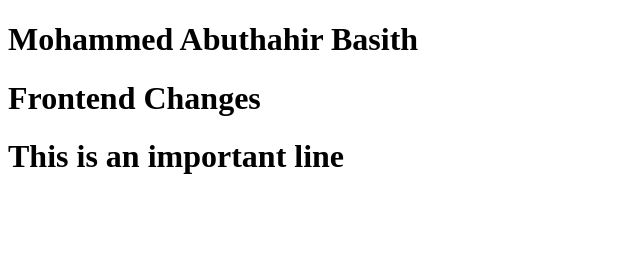
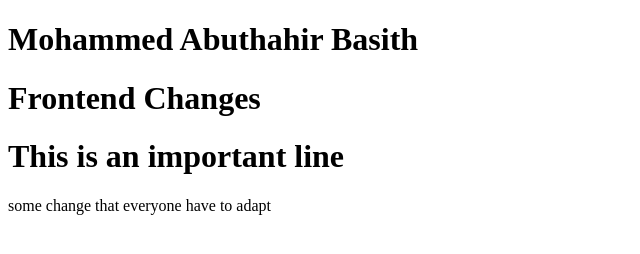
Before and after one commit to mohammedabuthahirbasith/samplerepo, a plain HTML site: page index.html in a window 1280 px wide. Shown: the whole page, without its empty margins (0-640 px from the left). Drawn offline with Linux system fonts and the light colour scheme.

Commit message:
Update index.html

```diff
--- a/index.html
+++ b/index.html
@@ -9,5 +9,6 @@
     <h1>Mohammed Abuthahir Basith</h1>
     <h1>Frontend Changes</h1>
     <h1>This is an important line</h1>
+    some change that everyone have to adapt
 </body>
 </html>
```
